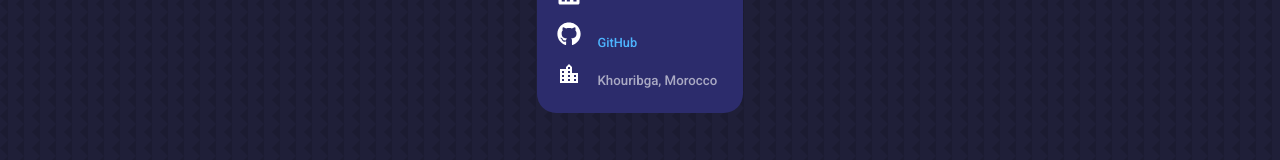
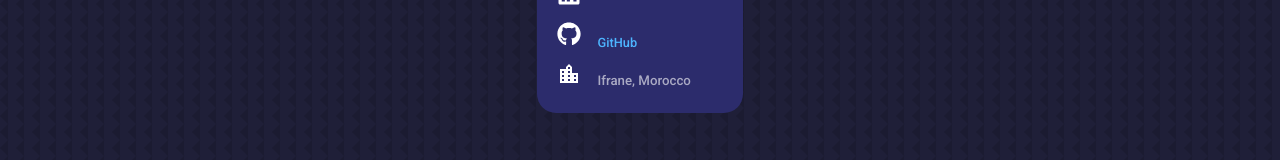
Before and after one commit to Alloul-Badreddine/B.Alloul-Portfolio, a React (Create React App) app: page / in a window 1280 px wide. Shown: the part 4804-4964 px from the top of the page. Built offline with nearby package versions, Linux system fonts and the light colour scheme.

Commit message:
Finished

```diff
--- a/src/components/contact/Contact.jsx
+++ b/src/components/contact/Contact.jsx
@@ -39,7 +39,7 @@ const Contact = () => {
                 GitHub
               </a>
 
-              <h5>Khouribga, Morocco</h5>
+              <h5>Ifrane, Morocco</h5>
             </div>
           </article>
         </div>
```
